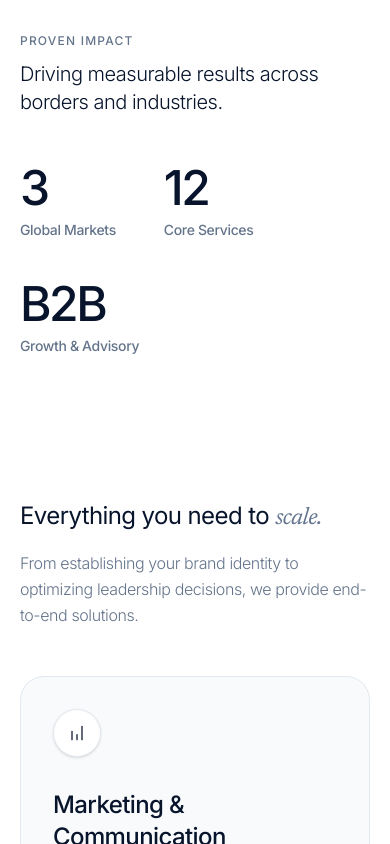
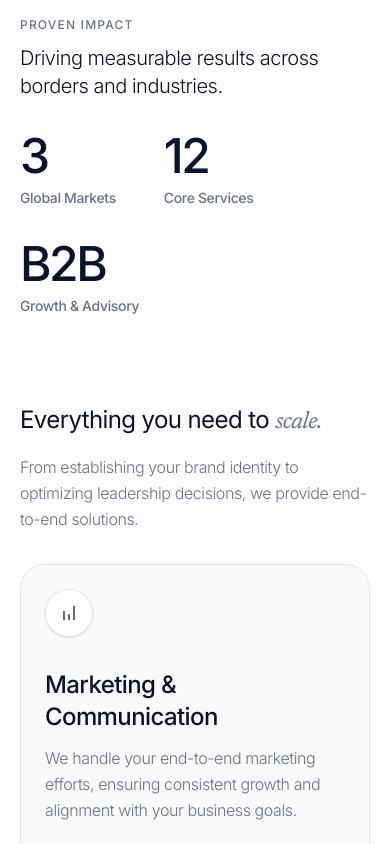
Before and after one commit to areesh18/Shanaark_ventures, a React (Vite) app: page / in a window 390 px wide. Shown: the part 860-1704 px from the top of the page. Built offline with nearby package versions, Linux system fonts and the light colour scheme.

Commit message:
responsiveness update Home.jsx

```diff
--- a/src/pages/Home/Home.jsx
+++ b/src/pages/Home/Home.jsx
@@ -14,7 +14,7 @@ const Home = () => {
       // 1. Hero Animation
       gsap.to(".hero-bg", {
         rotationX: 20,
-        y:20,
+        y: 20,
         duration: 7,
         repeat: -1,
         yoyo: true,
@@ -158,8 +158,8 @@ const Home = () => {
         </div>
       </section>
       {/* ── STATS ROW (Integrated & Left-Aligned) ───────────────── */}
-      <section className="w-full max-w-7xl mx-auto px-5 sm:px-6 pb-20 sm:pb-32">
-        <div className="w-full flex flex-col md:flex-row items-start justify-between gap-12 pt-12 border-t border-(--color-border)">
+      <section className="w-full max-w-7xl mx-auto px-5 sm:px-6 pb-12 sm:pb-20 md:pb-32">
+        <div className="w-full flex flex-col md:flex-row items-start justify-between gap-8 md:gap-12 pt-8 md:pt-12 border-t border-(--color-border)">
           {/* Left Anchor Copy */}
           <div className="md:w-1/3">
             <h3 className="text-xs font-medium text-(--color-text-secondary) uppercase tracking-widest mb-3">
@@ -171,7 +171,7 @@ const Home = () => {
           </div>
 
           {/* Right Aligned Stats */}
-          <div className="md:w-2/3 flex flex-wrap md:flex-nowrap gap-x-12 sm:gap-x-20 gap-y-10 justify-start md:justify-end">
+          <div className="md:w-2/3 flex flex-wrap md:flex-nowrap gap-x-12 sm:gap-x-20 gap-y-8 md:gap-y-10 justify-start md:justify-end">
             {[
               { value: "3", label: "Global Markets" },
               { value: "12", label: "Core Services" },
@@ -195,8 +195,8 @@ const Home = () => {
         </div>
       </section>
       {/* ── 2. CORE PILLARS (Asymmetric Grid) ───────────────────── */}
-      <section className="w-full max-w-7xl mx-auto px-5 sm:px-6 pt-16 sm:pt-24 pb-12">
-        <div className="mb-12 sm:mb-20 max-w-2xl">
+      <section className="w-full max-w-7xl mx-auto px-5 sm:px-6 pt-10 md:pt-16 lg:pt-24 pb-12">
+        <div className="mb-8 md:mb-12 lg:mb-20 max-w-2xl">
           <h2 className="text-2xl sm:text-3xl md:text-4xl tracking-tight text-(--color-text-primary) mb-4">
             Everything you need to{" "}
             <span className="font-serif-italic font-normal text-slate-500">
@@ -211,7 +211,7 @@ const Home = () => {
 
         <div className="grid grid-cols-1 md:grid-cols-12 gap-6 items-start">
           {/* Pillar 1 - Wider and top-aligned */}
-          <div className="md:col-span-7 group bg-(--color-bg-secondary) border border-(--color-border) rounded-3xl sm:rounded-4xl p-8 sm:p-12 hover:shadow-sm hover:border-slate-300 transition-all duration-300">
+          <div className="md:col-span-7 group bg-(--color-bg-secondary) border border-(--color-border) rounded-3xl sm:rounded-4xl p-6 md:p-8 lg:p-12 hover:shadow-sm hover:border-slate-300 transition-all duration-300">
             <div className="h-12 w-12 rounded-full bg-white border border-(--color-border) flex items-center justify-center mb-8 shadow-sm group-hover:-translate-y-1 group-hover:scale-105 transition-transform duration-300 ease-out">
               <svg
                 width="20"
@@ -309,11 +309,11 @@ const Home = () => {
         </div>
       </section>
       {/* ── 4. TRUSTED BY LOGOS (Pre-CTA Conversion Signal) ─────── */}
-      <section className="w-full max-w-5xl mx-auto px-5 sm:px-6 pt-20 sm:pt-28 pb-8 sm:pb-12 flex flex-col items-center">
-        <p className="text-xs sm:text-sm font-medium text-(--color-text-secondary) uppercase tracking-widest mb-8 sm:mb-10 text-center">
+      <section className="w-full max-w-5xl mx-auto px-5 sm:px-6 pt-12 md:pt-20 lg:pt-28 pb-8 sm:pb-12 flex flex-col items-center">
+        <p className="text-xs sm:text-sm font-medium text-(--color-text-secondary) uppercase tracking-widest mb-6 md:mb-8 lg:mb-10 text-center">
           Trusted by partners across the corridor
         </p>
-        <div className="flex flex-wrap justify-center items-center gap-10 sm:gap-16 md:gap-24">
+        <div className="flex flex-wrap justify-center items-center gap-6 sm:gap-10 md:gap-16 lg:gap-24">
           {[1, 2, 3].map((num) => (
             <img
               key={num}
@@ -459,7 +459,7 @@ const Home = () => {
       {/* ── 5. FINAL CTA ────────────────────────────────────────── */}
       {/* (Your existing Final CTA code goes here) */}
       {/* ── 4. FINAL CTA ────────────────────────────────────────── */}
-      <section className="w-full max-w-4xl mx-auto px-5 sm:px-6 py-24 sm:py-32 text-center">
+      <section className="w-full max-w-4xl mx-auto px-5 sm:px-6 py-16 md:py-24 lg:py-32 text-center">
         <h2 className="text-4xl sm:text-5xl md:text-6xl font-medium tracking-tighter text-(--color-text-primary) mb-4 sm:mb-6 leading-[1.05]">
           Ready to{" "}
           <span className="font-serif-italic font-normal text-slate-500">
```
